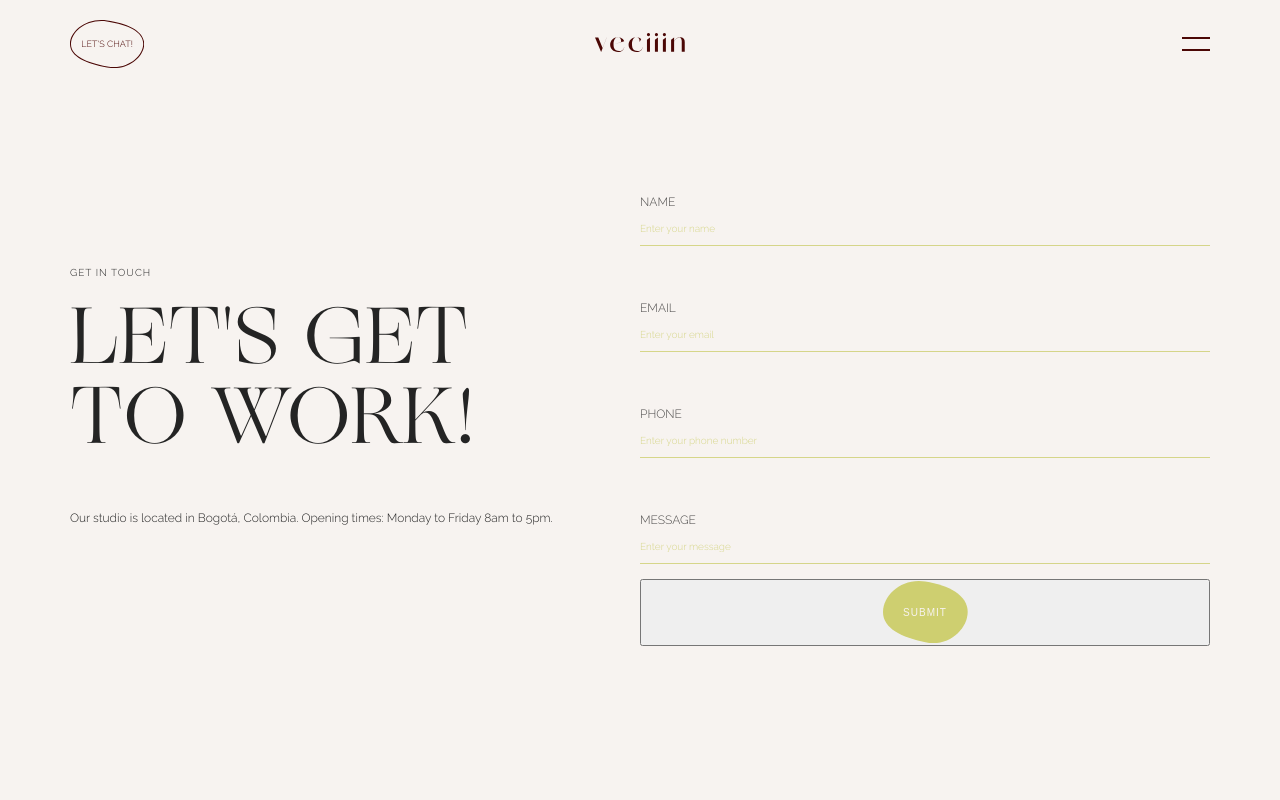
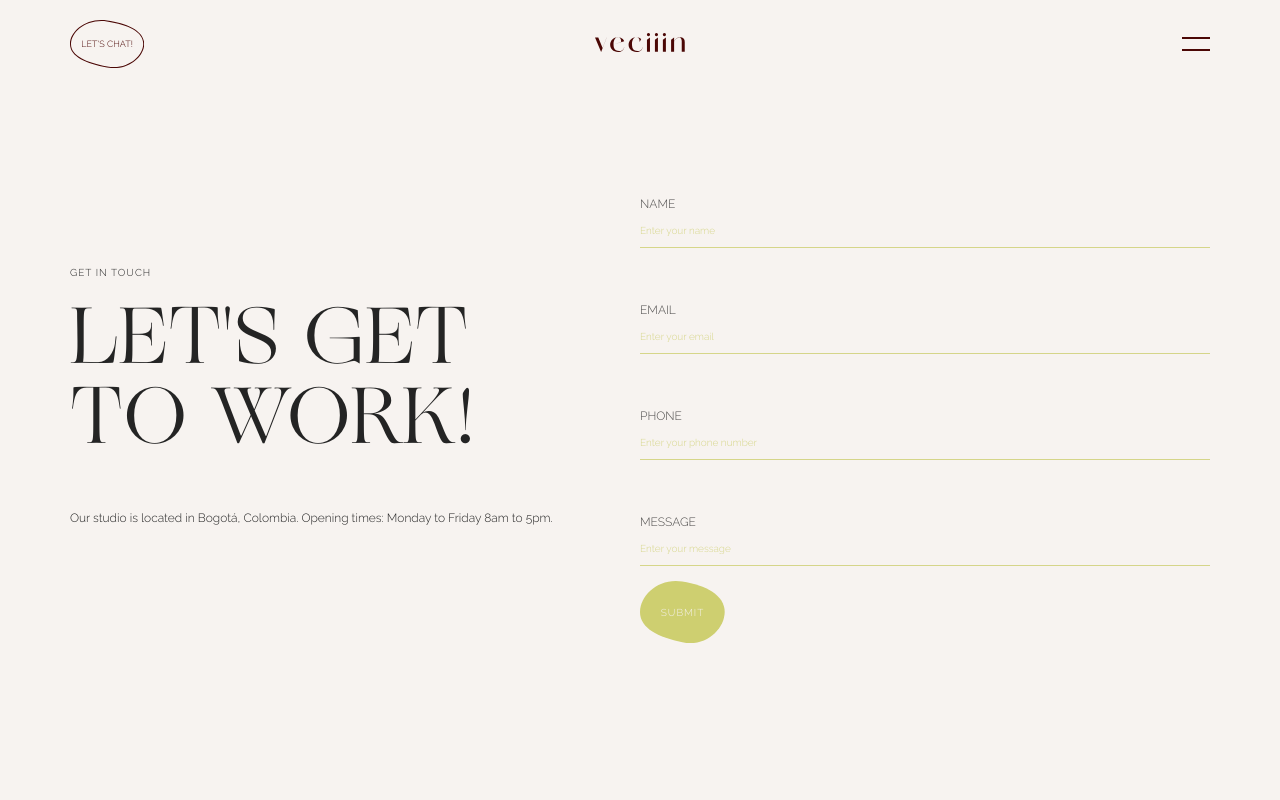
Before and after one commit to darking98/veciiin-next, a Next.js app: page /contact in a window 1280 px wide. Shown: the top 800 px of the page. Built offline with nearby package versions, Linux system fonts and the light colour scheme.

Commit message:
Fixing contact button

```diff
--- a/pages/contact/index.js
+++ b/pages/contact/index.js
@@ -49,9 +49,7 @@ const Contact = () => {
           />
           <label for="message">MESSAGE</label>
           <input name="" placeholder="Enter your message" id="message" />
-          <button type="submit">
             <Bubble background="#CECF70">Submit</Bubble>
-          </button>
         </form>
       </div>
     </div>
```
